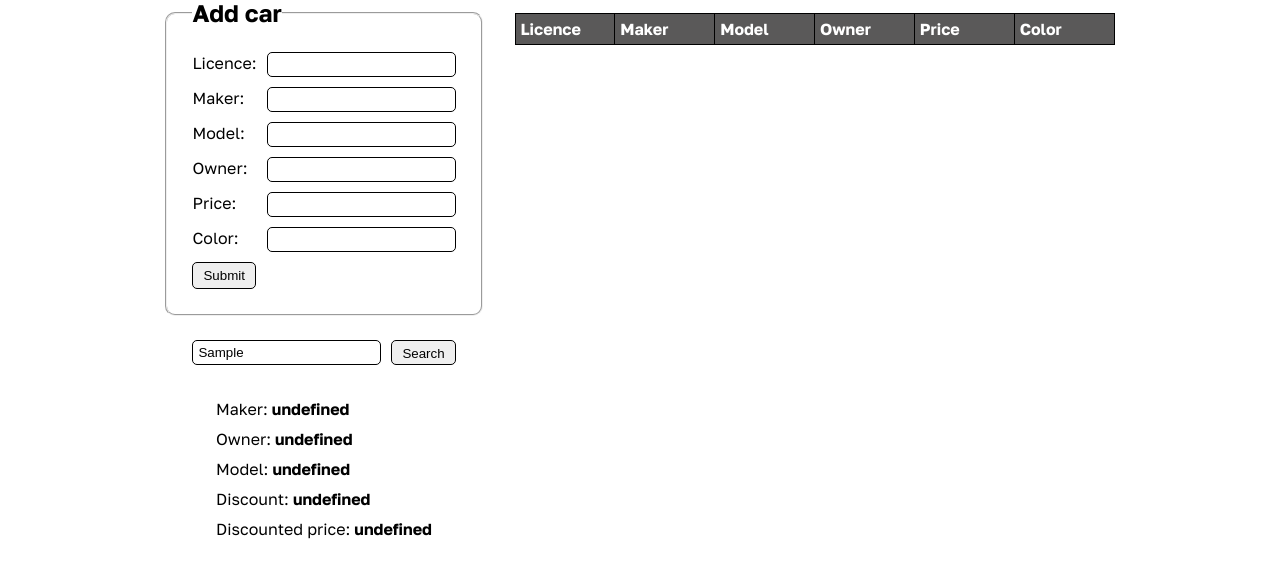
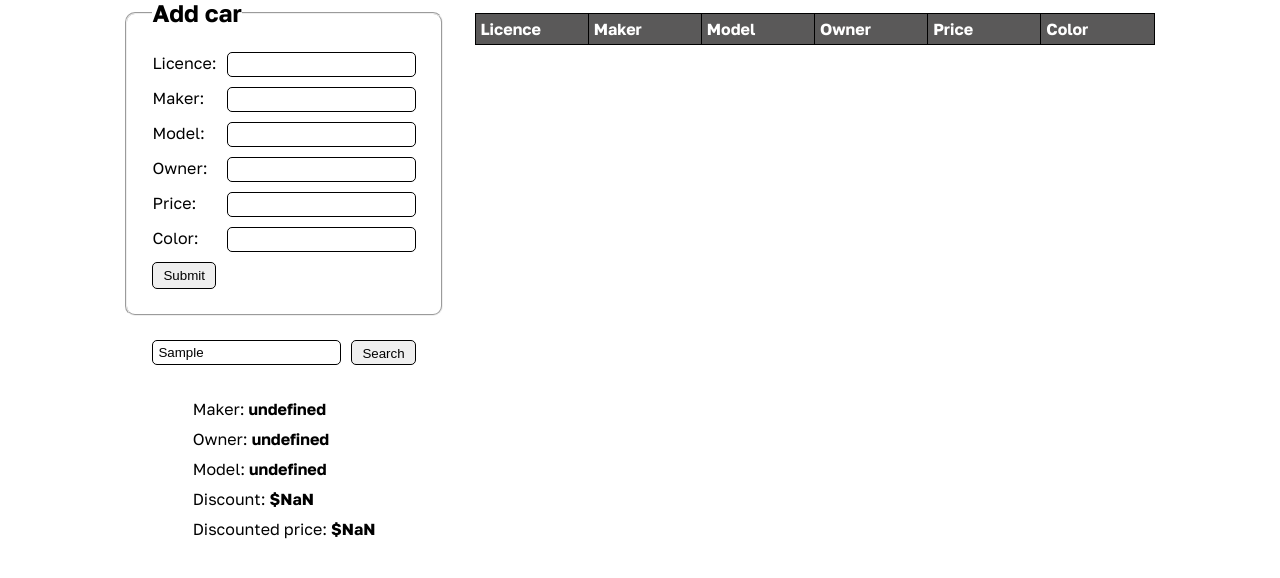
Before and after one commit to jekku123/carsapp, a plain HTML site: page client/index.html in a window 1280 px wide. Both pictures are taken after typing "Sample" into the empty fields and a click on the button "Search". Shown: the part 90-668 px from the top of the page. Drawn offline with Linux system fonts and the light colour scheme; no server answers.

Commit message:
currency formatter

```diff
--- a/client/index.html
+++ b/client/index.html
@@ -48,7 +48,13 @@
             </div>
             <div class="input-container">
               <label for="price">Price:</label>
-              <input type="number" id="price" required />
+              <input
+                type="number"
+                id="price"
+                step="0.01"
+                min="0.01"
+                required
+              />
             </div>
             <div class="input-container">
               <label for="color">Color:</label>
--- a/client/script.js
+++ b/client/script.js
@@ -1,5 +1,6 @@
 import Car from "./classes/Car.js";
 import { insertRows } from "./utils/tableHandler.js";
+import { formatToCurrency } from "./utils/formatToCurrency.js";
 import {
   fetchPostRequest,
   fetchGetRequest,
@@ -26,7 +27,7 @@ import {
         maker,
         model,
         owner,
-        price,
+        price: formatToCurrency(price),
         color,
       };
 
@@ -67,12 +68,22 @@ import {
 
     if (!car.error) {
       searchResultsArea.innerHTML = `<ul id="search-results-list">
-        <li>Maker: <span class="search-result">${car.maker}</span></li>
-        <li>Owner: <span class="search-result">${car.owner}</span></li>
-        <li>Model: <span class="search-result">${car.model}</span></li>
-        <li>Discount: <span class="search-result">${car.discount}</span></li>
+        <li>Maker: <span class="search-result">${
+          car.maker
+        }</span></li>
+        <li>Owner: <span class="search-result">${
+          car.owner
+        }</span></li>
+        <li>Model: <span class="search-result">${
+          car.model
+        }</span></li>
+        <li>Discount: <span class="search-result">${formatToCurrency(
+          car.discount
+        )}</span></li>
         <li>
-          Discounted price: <span class="search-result">${car.discountedPrice}</span>
+          Discounted price: <span class="search-result">${formatToCurrency(
+            car.discountedPrice
+          )}</span>
         </li>
       </ul>`;
     } else {
--- a/client/style.css
+++ b/client/style.css
@@ -77,7 +77,7 @@ legend {
 
 .cars-table {
   margin-top: 15px;
-  width: 600px;
+  width: 680px;
   table-layout: fixed;
   border-collapse: collapse;
 }
--- /dev/null
+++ b/client/utils/formatToCurrency.js
@@ -0,0 +1,6 @@
+export const formatToCurrency = (price) => {
+  return new Intl.NumberFormat("en-US", {
+    style: "currency",
+    currency: "USD",
+  }).format(price);
+};
```
